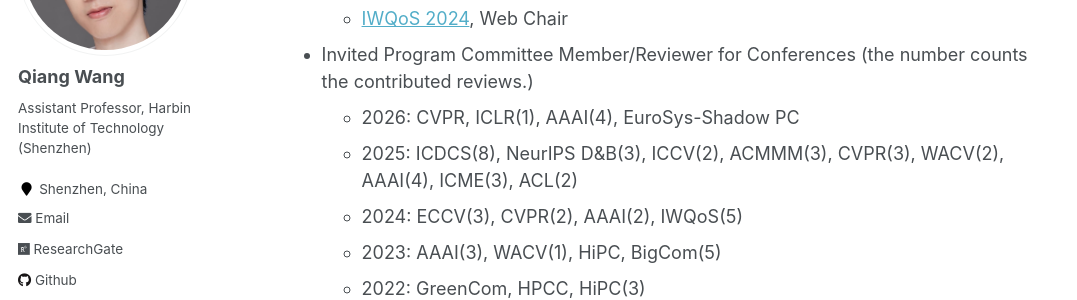
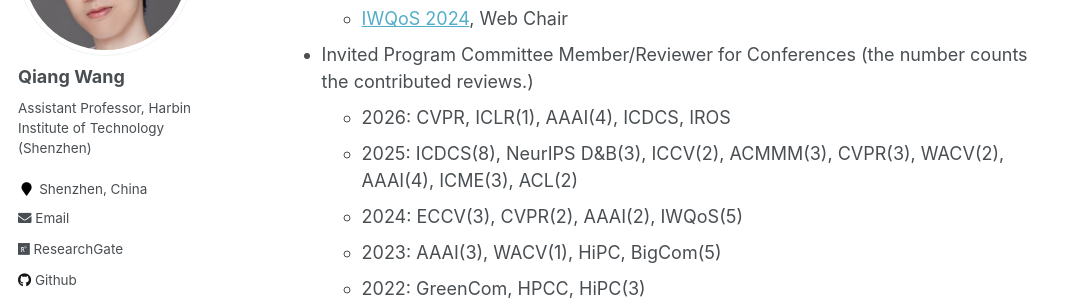
Before and after one commit to blackjack2015/blackjack2015.github.io, a Jekyll site: the page built from _pages/about.md, in a window 1280 px wide and 900 px high, scrolled down 4869 px. Shown: the part 153-453 px from the top of the window, without its empty margins (0-1077 px from the left). Built offline with Jekyll 4.4.1, drawn with Linux system fonts in a browser that asks for light colours.

Commit message:
Update about.md

```diff
--- a/_pages/about.md
+++ b/_pages/about.md
@@ -87,7 +87,7 @@ Qiang Wang is currently a tenure-track Associate Professor at Department of Comp
     + [IEEE MetaCom 2025](https://ieee-metacom.org/tech-committee.html), Track Chair of "Metaverse Computing, Architectures, and Applications"
     + [IWQoS 2024](https://iwqos2024.ieee-iwqos.org/committees/organizing-committee), Web Chair
 + Invited Program Committee Member/Reviewer for Conferences (the number counts the contributed reviews.)
-    + 2026: CVPR, ICLR(1), AAAI(4), EuroSys-Shadow PC
+    + 2026: CVPR, ICLR(1), AAAI(4), ICDCS, IROS
     + 2025: ICDCS(8), NeurIPS D&B(3), ICCV(2), ACMMM(3), CVPR(3), WACV(2), AAAI(4), ICME(3), ACL(2)
     + 2024: ECCV(3), CVPR(2), AAAI(2), IWQoS(5)
     + 2023: AAAI(3), WACV(1), HiPC, BigCom(5)
```
